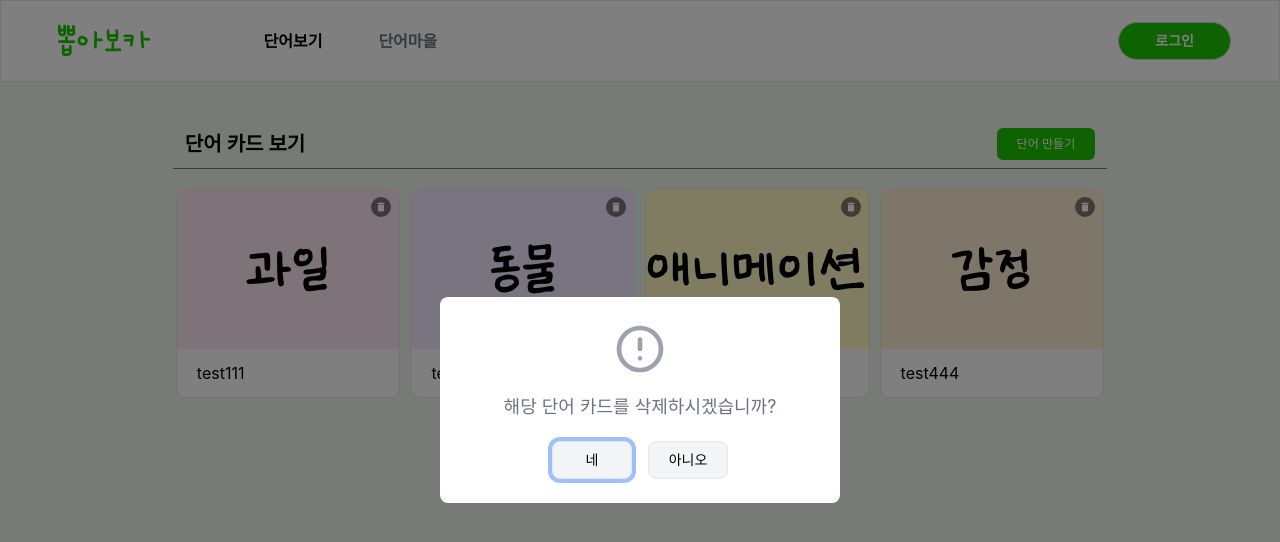
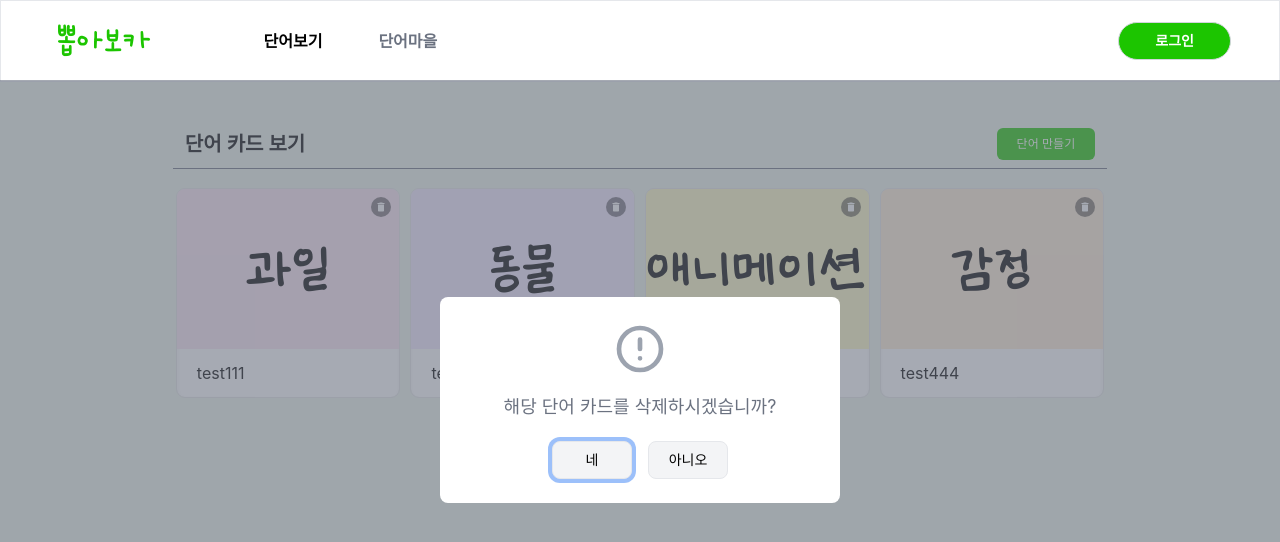
Before and after one commit to BbobaVoca/BbobaVoca, a React (Create React App) app in the folder frontend/: page / in a window 1280 px wide. Both pictures are taken after a click on the icon 381 px from the left and 207 px from the top of the page. Shown: the top 542 px of the page. Built offline with nearby package versions, Linux system fonts and the light colour scheme; a web font is replaced by a local one.

Commit message:
Fix: 팝업 외 배경 투명도 범위 navbars 제외

```diff
--- a/frontend/src/components/ThemeCard.tsx
+++ b/frontend/src/components/ThemeCard.tsx
@@ -49,9 +49,9 @@ function ThemeCard(props: {
             </div>
             {/* 삭제 Modal */}
             <Modal show={openModal} size="md" onClose={() => setOpenModal(false)} popup>
-                <div className='fixed inset-0 z-40 bg-black opacity-50'></div>
-                    <div className='flex items-center justify-center fixed inset-0 z-50  opacity-100'>
-                        <div className='bg-white rounded-lg border-solid  border-black-500 p-70 flex flex-col justify-center items-center'>
+                <div className='fixed top-20 left-0 w-full h-full bg-gray-500 bg-opacity-60'></div>
+                    <div className='flex items-center justify-center fixed inset-0 opacity-100'>
+                        <div className='z-10 bg-white rounded-lg border-solid  border-black-500 p-70 flex flex-col justify-center items-center'>
                             <Modal.Body>
                             <div className="text-center px-10">
                                 <HiOutlineExclamationCircle className="mx-auto mb-4 h-14 w-14 text-gray-400 dark:text-black-200" />
```
